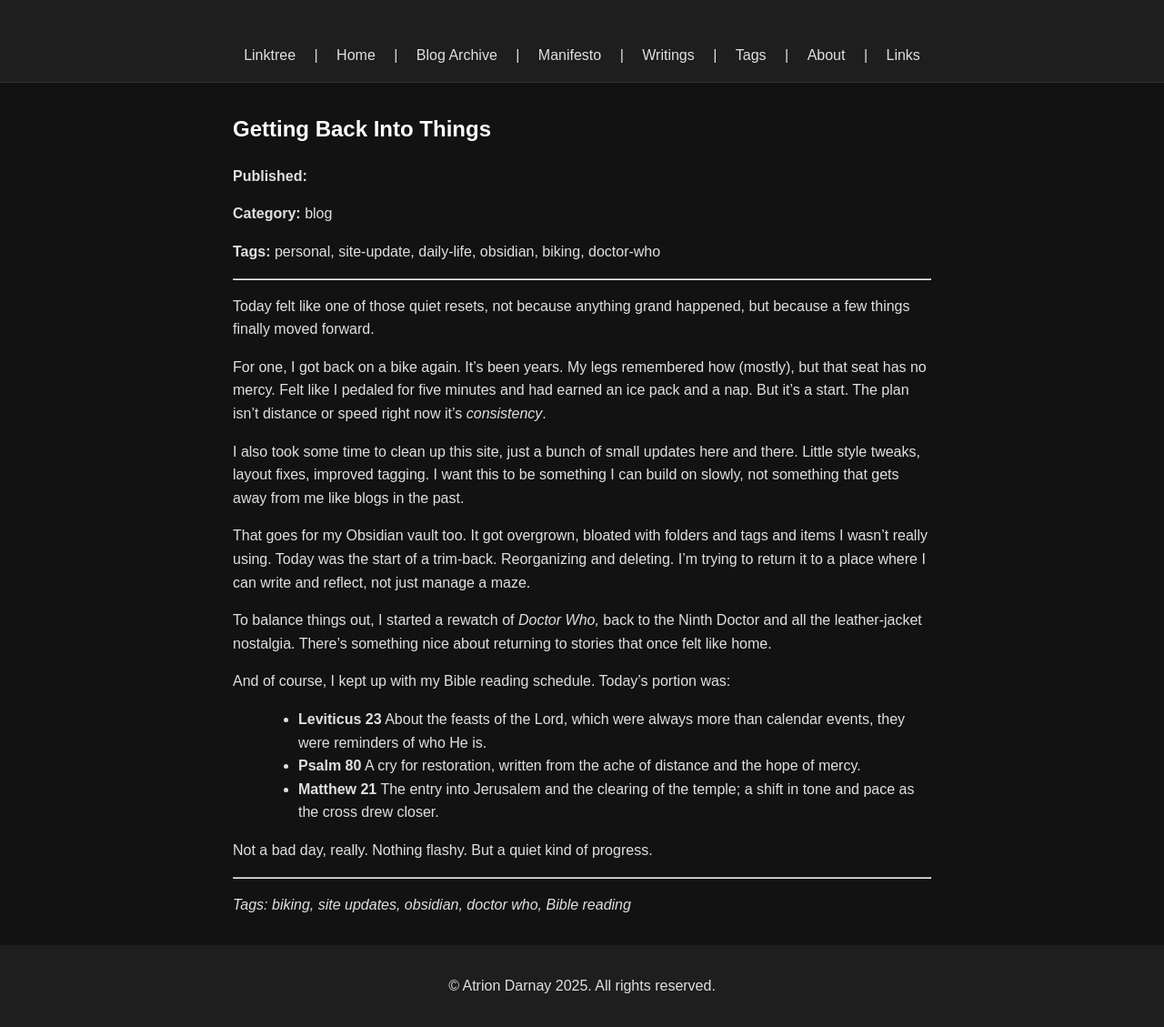
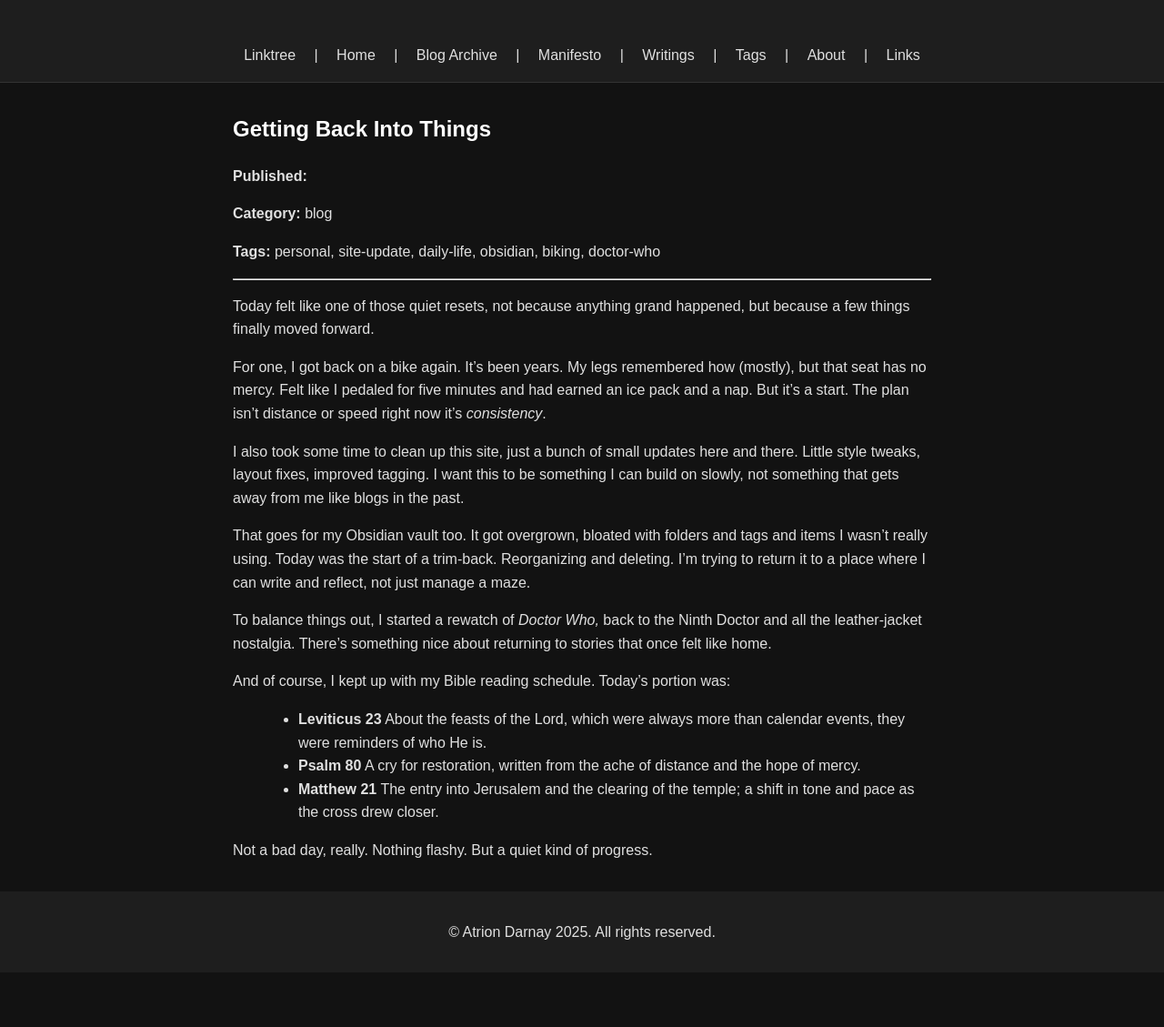
Before and after one commit to Atrion/atrion-blog, a Jekyll site: the page built from _posts/2025-04-29-Getting-Back-Into-Things.md, in a window 1280 px wide and 1129 px high. Shown: the whole window at 91% size. Built offline with Jekyll 4.4.1, drawn with Linux system fonts in a browser that asks for light colours.

Commit message:
Update 2025-04-29-Getting-Back-Into-Things.md

```diff
--- a/_posts/2025-04-29-Getting-Back-Into-Things.md
+++ b/_posts/2025-04-29-Getting-Back-Into-Things.md
@@ -25,7 +25,3 @@ And of course, I kept up with my Bible reading schedule. Today's portion was:
 - **Matthew 21** The entry into Jerusalem and the clearing of the temple; a shift in tone and pace as the cross drew closer.
 
 Not a bad day, really. Nothing flashy. But a quiet kind of progress.
-
----
-
-*Tags: biking, site updates, obsidian, doctor who, Bible reading*
```
